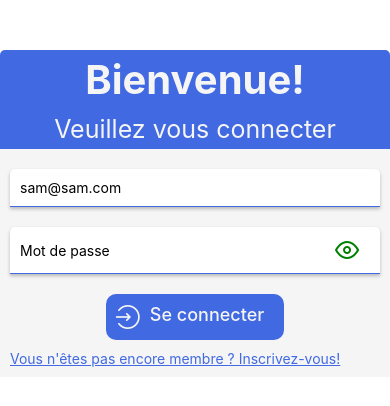
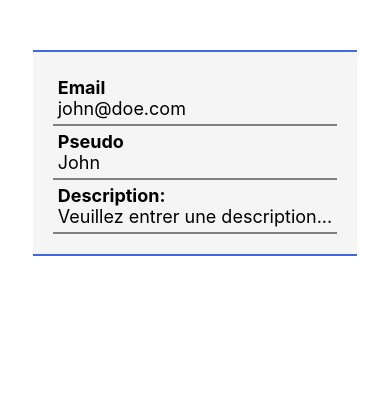
Before and after one commit to Samdjm/myapp, a React Native app: screen / in a window 390 px wide. Shown: the top 406 px of the page. Built offline with nearby package versions, Linux system fonts and the light colour scheme.

Commit message:
J-3: Fin Afficher Infos

```diff
--- a/App.js
+++ b/App.js
@@ -5,7 +5,8 @@ import Auth from "./Components/Pages/Auth/Auth";
 import Profil from "./Components/Pages/Profil/Profil";
 import { UserContext } from "./contexts/UserContext";
 export default function App() {
-  const [user, setUser] = useState(null);
+  const fakeUser = { email: "john@doe.com", username: "John" };
+  const [user, setUser] = useState(fakeUser);
 
   return (
     <UserContext.Provider value={{ utilisateur: user, setUtilisateur: setUser }}>
--- a/Components/Pages/Profil/Profil.jsx
+++ b/Components/Pages/Profil/Profil.jsx
@@ -1,9 +1,30 @@
+import { useContext } from "react";
 import { Text, View } from "react-native";
+import { UserContext } from "../../../contexts/UserContext";
+import { styles } from "./ProfilStyle";
+const Profil = () => {
+  const { utilisateur: user } = useContext(UserContext);
 
-const Profil = () => {
   return (
     <View>
-      <Text>Profil</Text>
+      <View style={styles.infosContainer}>
+        <View style={styles.infoContainer}>
+          <Text style={styles.label}>Email</Text>
+          <Text style={styles.info}>{user.email}</Text>
+        </View>
+
+        <View style={styles.infoContainer}>
+          <Text style={styles.label}>Pseudo</Text>
+          <Text style={styles.info}>{user.username}</Text>
+        </View>
+
+        <View style={styles.infoContainer}>
+          <Text style={styles.label}>Description:</Text>
+          <Text style={styles.info}>
+            {user.description ? user.description : "Veuillez entrer une description..."}
+          </Text>
+        </View>
+      </View>
     </View>
   );
 };
--- /dev/null
+++ b/Components/Pages/Profil/ProfilStyle.js
@@ -0,0 +1,25 @@
+import { StyleSheet } from "react-native";
+import { globalStyle } from "../../../styles/GlobalStyle";
+
+export const styles = StyleSheet.create({
+  infosContainer: {
+    backgroundColor: globalStyle.color.lightColor,
+    padding: 20,
+    alignSelf: "center",
+    borderTopWidth: 2,
+    borderBottomWidth: 2,
+    borderColor: globalStyle.color.primaryColor,
+  },
+  infoContainer: {
+    padding: 5,
+    borderBottomWidth: 2,
+    borderColor: "gray",
+  },
+  label: {
+    fontWeight: "bold",
+    fontSize: globalStyle.fonstSize.xs,
+  },
+  info: {
+    fontSize: 18,
+  },
+});
```
